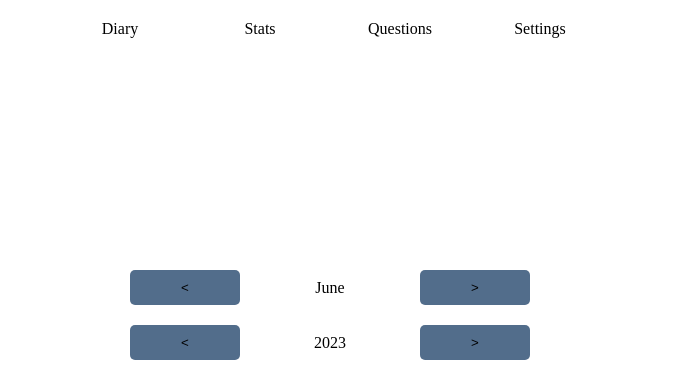
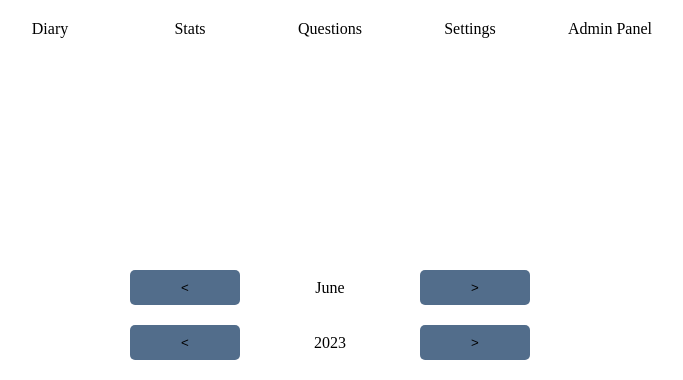
Before and after one commit to dodaucy/diary, a FastAPI app: template templates/stats.html in a window 1280 px wide. Shown: the top 380 px of the page, without its empty margins (310-993 px from the left). Run offline with FastAPI, Linux system fonts and the light colour scheme; the template is opened without the code that fills it, so the values that code supplies are empty; parts of the project's set-up code (start-up, migrations or seed data) failed here and were passed over.

Commit message:
Add empty admin panel

```diff
--- a/main.py
+++ b/main.py
@@ -150,6 +150,17 @@ async def settings(request: Request):
     )
 
 
+@app.get("/admin", dependencies=[Depends(rate_limit_handler.trigger), Depends(utils.login_check)])
+async def admin(request: Request):
+    return templates.TemplateResponse(
+        "admin.html",
+        {
+            "request": request,
+            "selected_navbar_item": "admin"
+        }
+    )
+
+
 @app.get("/test", dependencies=[Depends(rate_limit_handler.trigger)])
 async def test(request: Request):
     return templates.TemplateResponse(
--- a/templates/navbar.html
+++ b/templates/navbar.html
@@ -11,4 +11,7 @@
     <a href="/settings" class="navbar-item"{% if selected_navbar_item == 'settings' %} id="selected-navbar-item"{% endif %}>
         Settings
     </a>
+    <a href="/admin" class="navbar-item"{% if selected_navbar_item == 'admin' %} id="selected-navbar-item"{% endif %}>
+        Admin Panel
+    </a>
 </nav>
```
Also changed, not shown: templates/admin.html (added, +16 -0 lines).
